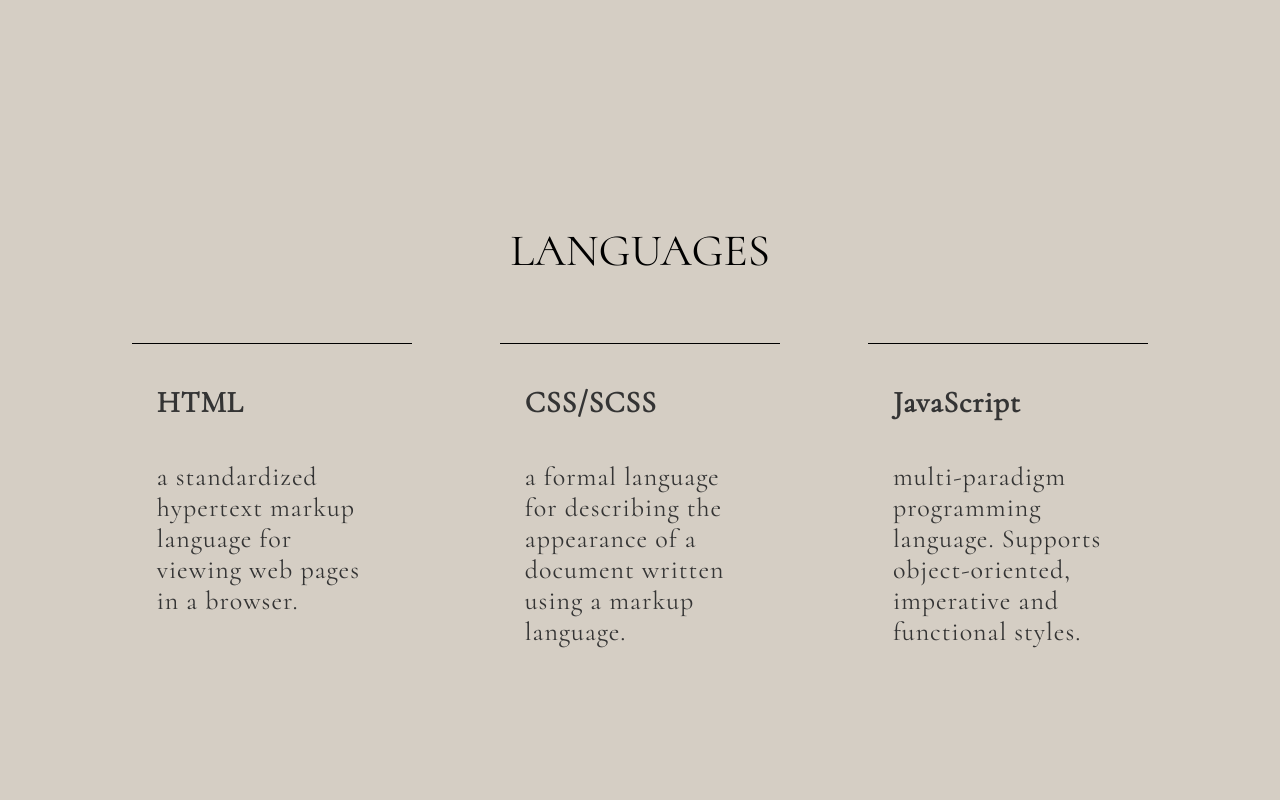
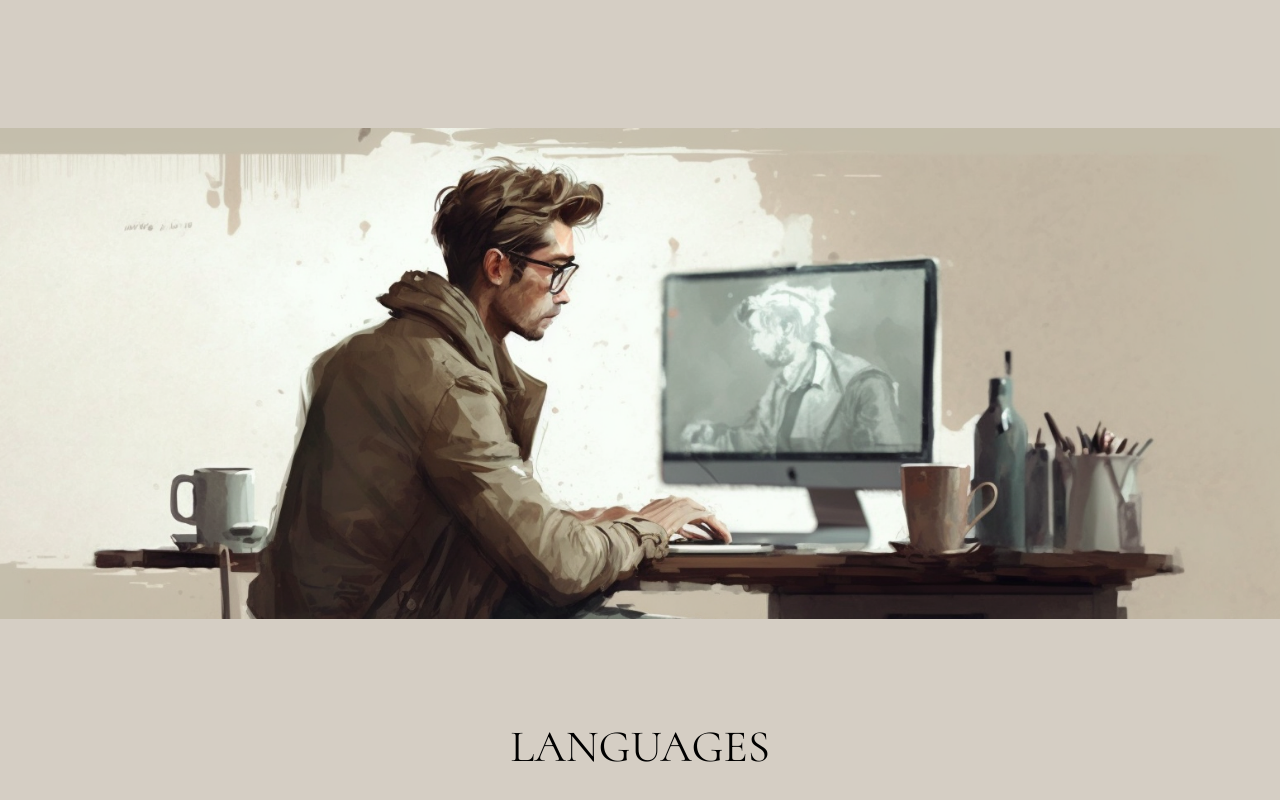
Before and after one commit to LadikBeg/ladik_cv, a React (Create React App) app: page / in a window 1280 px wide. Shown: the part 392-1192 px from the top of the page. Built offline with nearby package versions, Linux system fonts and the light colour scheme.

Commit message:
image commit

```diff
--- a/src/Resourses/Main/Main.js
+++ b/src/Resourses/Main/Main.js
@@ -1,5 +1,5 @@
-import '../Main/Main.css'
-// import image from './image/LADIK311_man_is_sittin_on_the_computer_casual_style_coding__bei_669fb168-9f85-4df4-b569-91b48ebc01cd.png'
+import '../Main/Main.css';
+import image from './image/LADIK311_man_is_sittin_on_the_computer_casual_style_coding__bei_669fb168-9f85-4df4-b569-91b48ebc01cd.png'
 import { useTranslation } from 'react-i18next';
 import Menu from "../Header/menu/menu";
 import React from "react";
@@ -24,7 +24,7 @@ function Main() {
                 </div>
             </div>
 
-            {/* <img src={image} alt="landscape" className="image"/> */}
+             <img src={image} alt="landscape" className="image"/>
 
             <div className='container_description'>
                     <p className="title_description">{t("languages")}</p>
```
Also changed, not shown: src/Resourses/Main/image/LADIK311_man_is_sittin_on_the_computer_casual_style_coding__bei_669fb168-9f85-4df4-b569-91b48ebc01cd.png (added), src/Resourses/Main/image/uels-snowdonia-nant-peris-wales.jpg (deleted).
